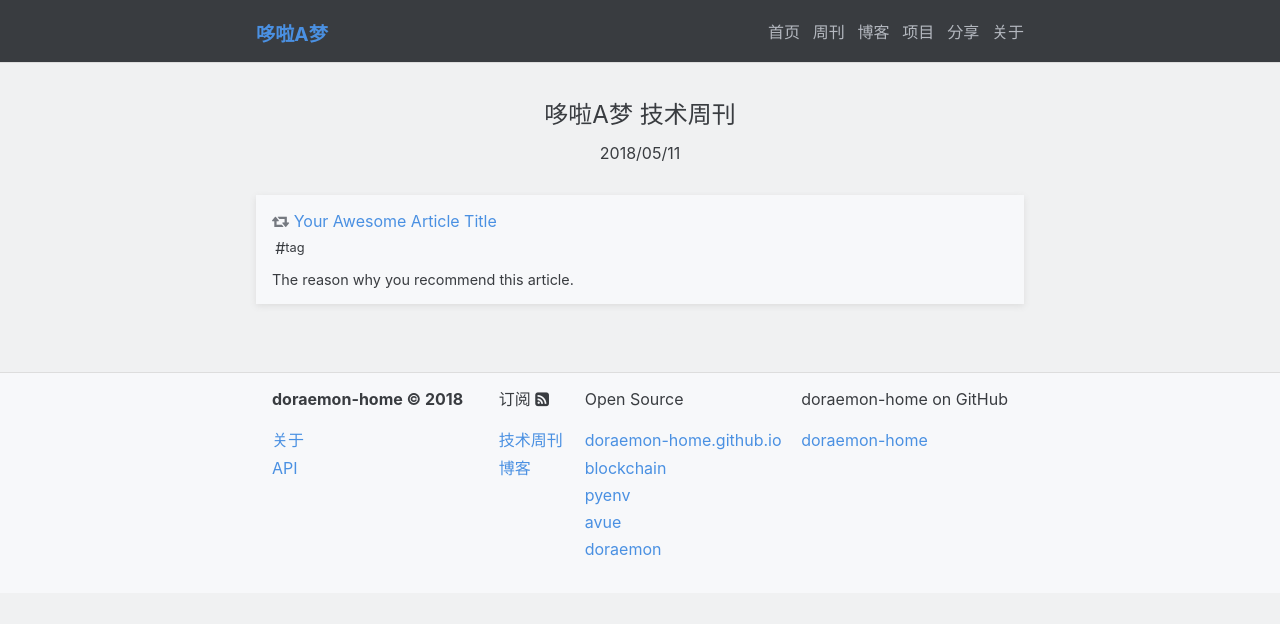
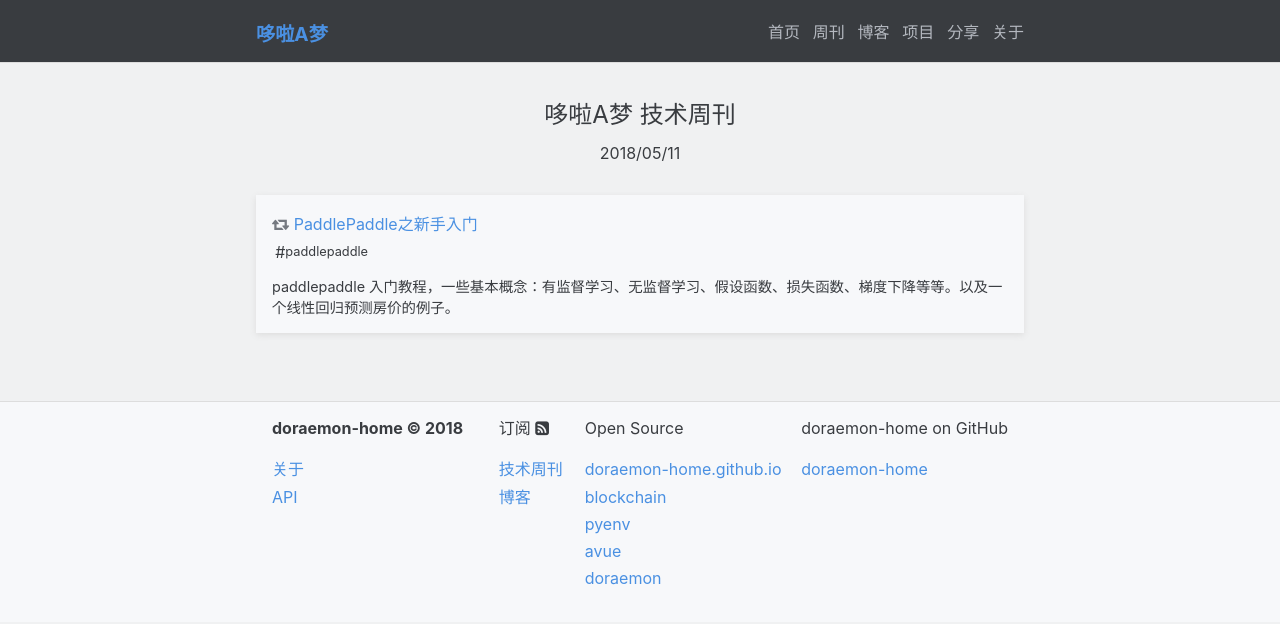
Before and after one commit to doraemon-home/doraemon-home.github.io, a Jekyll site: the page built from _weekly/2018-05-11-weekly.md, in a window 1280 px wide. Shown: the top 624 px of the page. Built offline with Jekyll 4.4.1, drawn with Linux system fonts in a browser that asks for light colours.

Commit message:
auto commit by robot

```diff
--- a/_weekly/2018-05-11-weekly.md
+++ b/_weekly/2018-05-11-weekly.md
@@ -1,8 +1,8 @@
 ---
 articles:
-  - title:    "Your Awesome Article Title"
-    link:     "https://doraemon-home.github.io/"
-    comment:  "The reason why you recommend this article."
-    referrer: "doraemon-master"
-    tags:    ["tag"]
+  - title:    "PaddlePaddle之新手入门"
+    link:     "http://bit.baidu.com/course/detail/id/137.html"
+    comment:  "paddlepaddle 入门教程，一些基本概念：有监督学习、无监督学习、假设函数、损失函数、梯度下降等等。以及一个线性回归预测房价的例子。"
+    referrer: "leunggeorge"
+    tags:    ["paddlepaddle"]
 ---
```
